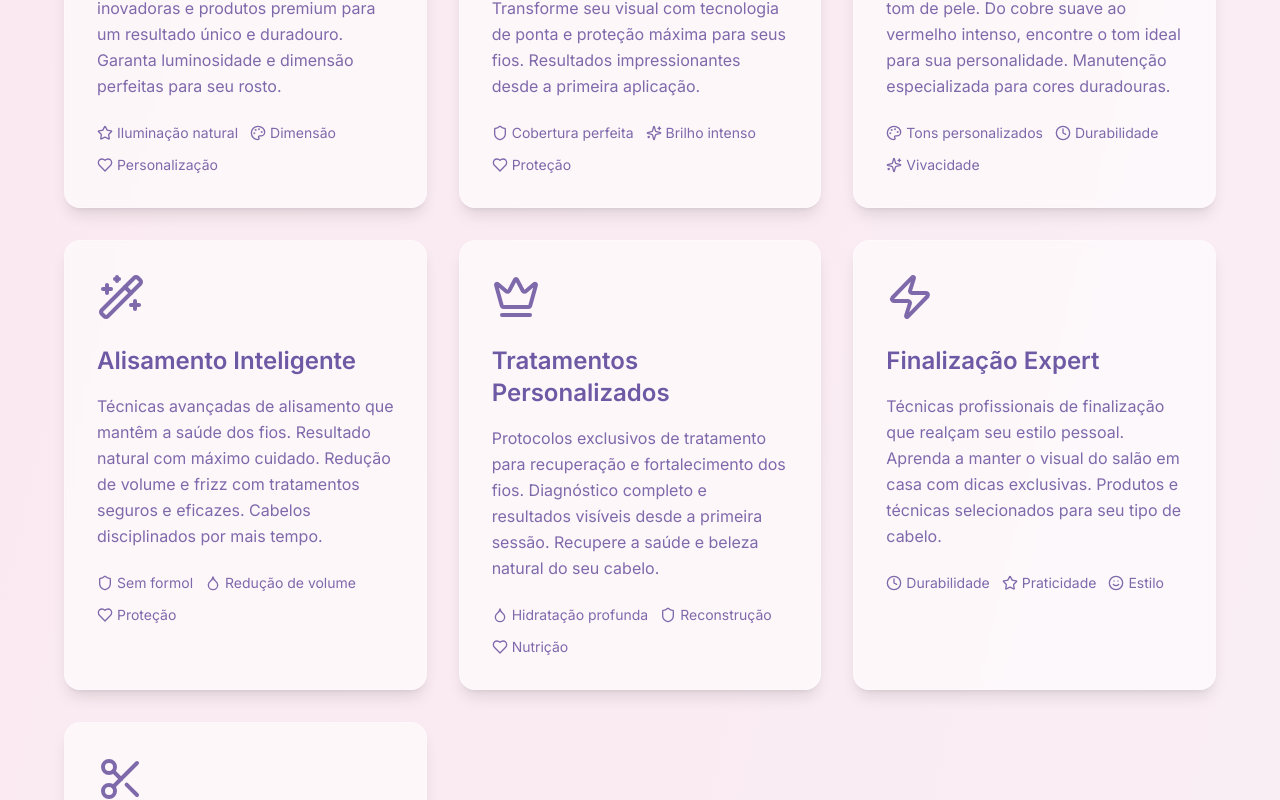
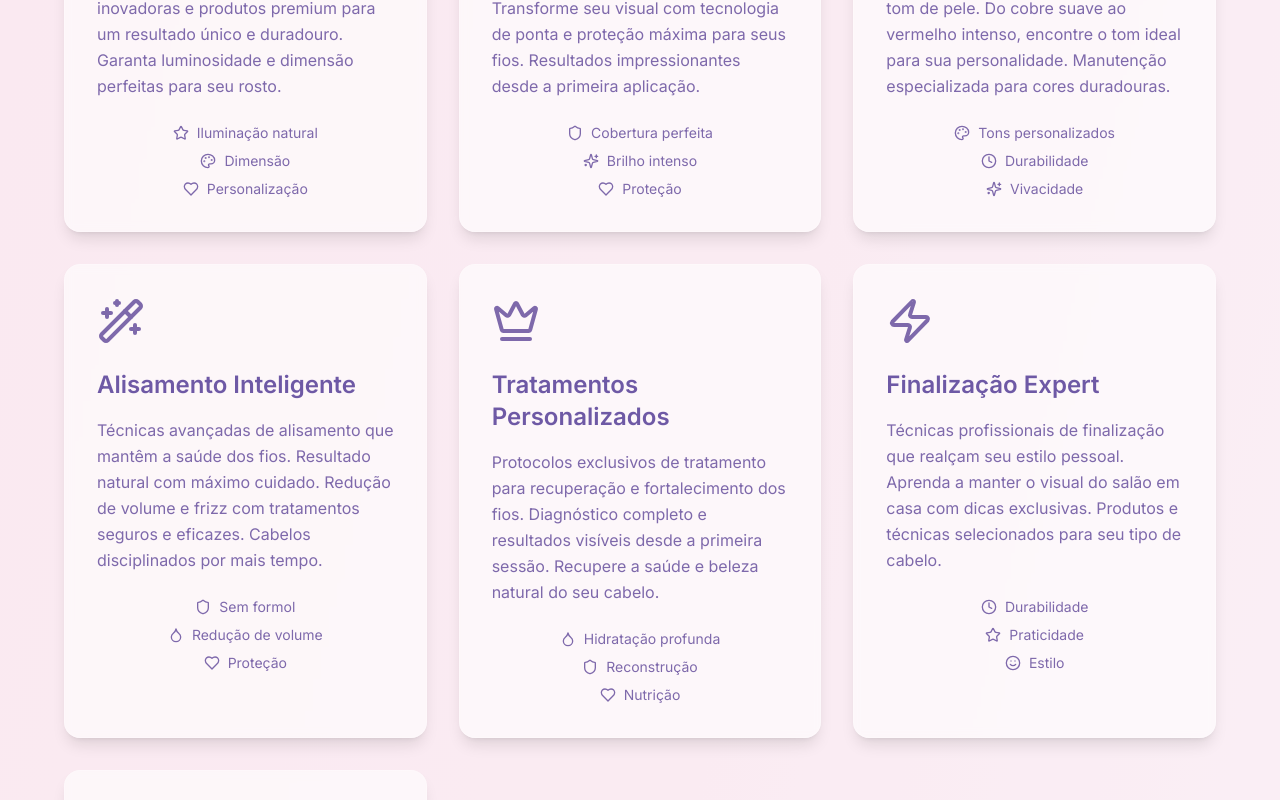
Before and after one commit to afp-danieladiashais-v1/pfalisson-gmail, a React (Vite) app: page / in a window 1280 px wide. Shown: the part 1700-2500 px from the top of the page. Built offline with nearby package versions, Linux system fonts and the light colour scheme.

Commit message:
Refactor: Services keywords layout
The layout of keywords in the services section has been changed.  Keywords are now displayed vertically and centered, outside of the rounded card element.  Icons are retained.

```diff
--- a/src/components/Services.tsx
+++ b/src/components/Services.tsx
@@ -40,15 +40,17 @@ const Services = () => {
               <service.icon className="w-12 h-12 text-primary-500 mb-6" />
               <h3 className="text-2xl font-semibold mb-4 text-primary-600">{service.title}</h3>
               <p className="text-primary-500 mb-6 leading-relaxed">{service.description}</p>
-              <div className="flex flex-wrap gap-3">
+              <div className="flex flex-col items-center space-y-2">
                 {service.keywords.map((keyword, idx) => (
                   <motion.div
                     key={idx}
                     initial={{ opacity: 0 }}
                     whileInView={{ opacity: 1 }}
                     transition={{ delay: idx * 0.1 }}
+                    className="flex items-center gap-2 text-primary-500"
                   >
-                    <KeywordTag keyword={keyword} />
+                    <keyword.icon className="w-4 h-4" />
+                    <span className="text-sm">{keyword.text}</span>
                   </motion.div>
                 ))}
               </div>
```
